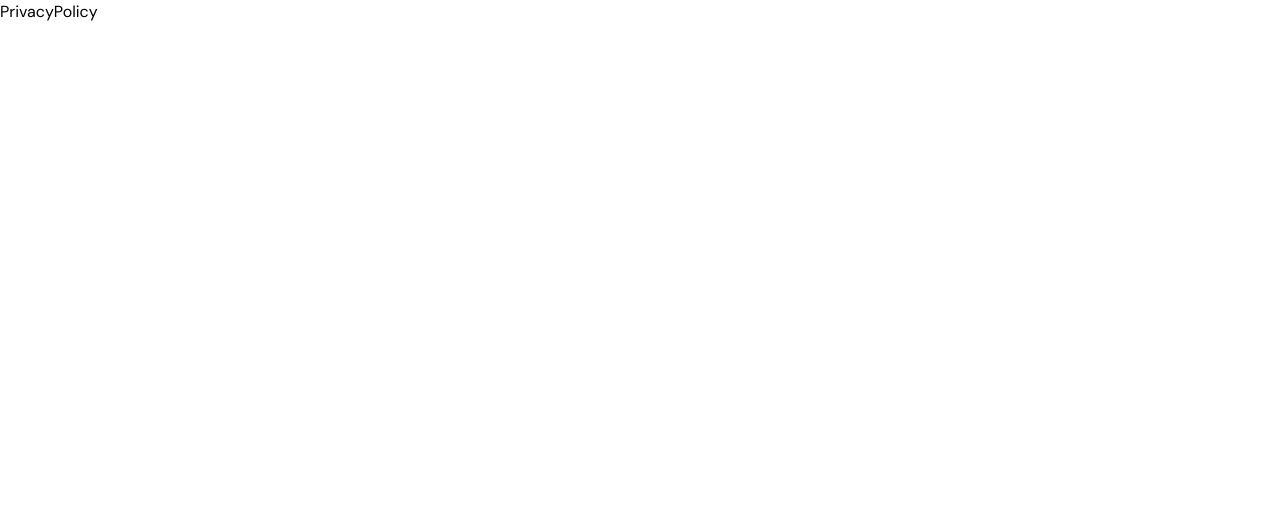
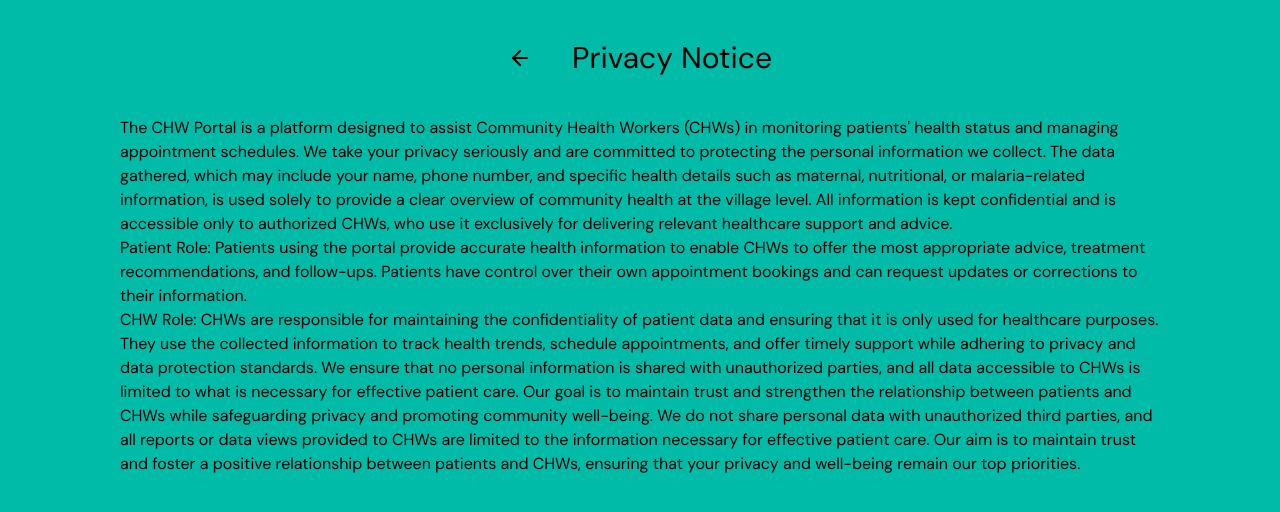
Before and after one commit to tuyishimejohnson/capstone-project, a React (Vite) app: page /privacy in a window 1280 px wide. Shown: the top 512 px of the page. Built offline with nearby package versions, Linux system fonts and the light colour scheme; a web font is replaced by a local one.

Commit message:
feat: add content in ethics and privacy components

```diff
--- a/src/privacy/Ethics.tsx
+++ b/src/privacy/Ethics.tsx
@@ -1,3 +1,46 @@
+import { useNavigate } from "react-router-dom";
+import { ArrowLeft } from "lucide-react";
+
 export const Ethics = () => {
-  return <div>Ethics</div>;
+  const navigate = useNavigate();
+  return (
+    <>
+      <div className="mx-44">
+        <div className="flex justify-center items-center gap-10 bg-teal-300">
+          <button
+            className="cursor-pointer"
+            onClick={() => navigate("/dashboard")}
+          >
+            <ArrowLeft />
+          </button>
+          <h2 className="flex justify-center items-center gap-10 py-10 text-3xl">
+            Code of Ethics
+          </h2>
+        </div>
+
+        <p>
+          Commitment to Integrity and Confidentiality: Community Health Workers
+          (CHWs) are dedicated to maintaining the highest standards of integrity
+          and confidentiality when handling patient data. All information
+          collected through the CHW Portal is used solely to provide quality
+          healthcare services and to monitor community health trends. CHWs must
+          ensure that personal details and medical information are kept private
+          and accessed only by authorized personnel for healthcare purposes.
+          Respect, Fairness, and Compassion: CHWs are committed to treating all
+          patients with respect, fairness, and compassion, regardless of their
+          background, health status, or personal circumstances. They strive to
+          create a supportive environment that fosters trust and encourages open
+          communication. Likewise, patients are encouraged to provide accurate
+          information and actively engage in their healthcare journey to ensure
+          the best possible outcomes. Accountability and Community Well-being:
+          Both CHWs and patients share the responsibility of promoting community
+          health and well-being. CHWs are accountable for their actions and
+          decisions, ensuring that all recommendations and advice align with
+          medical best practices and ethical standards. Patients, on the other
+          hand, are encouraged to follow guidance and contribute to maintaining
+          a healthy community by participating honestly and responsibly.
+        </p>
+      </div>
+    </>
+  );
 };
--- a/src/privacy/PrivacyPolicy.tsx
+++ b/src/privacy/PrivacyPolicy.tsx
@@ -1,3 +1,56 @@
+import { ArrowLeft } from "lucide-react";
+import { useNavigate } from "react-router";
+
 export const PrivacyPolicy = () => {
-  return <div>PrivacyPolicy</div>;
+  const navigate = useNavigate();
+  return (
+    <>
+      <div className="bg-teal-500 h-screen px-30">
+        <div className="flex justify-center items-center gap-10">
+          <button onClick={() => navigate("/dashboard")}>
+            <ArrowLeft className="cursor-pointer" />
+          </button>
+          <h2 className="text-3xl py-10">Privacy Notice</h2>
+        </div>
+        <p>
+          The CHW Portal is a platform designed to assist Community Health
+          Workers (CHWs) in monitoring patients' health status and managing
+          appointment schedules. We take your privacy seriously and are
+          committed to protecting the personal information we collect. The data
+          gathered, which may include your name, phone number, and specific
+          health details such as maternal, nutritional, or malaria-related
+          information, is used solely to provide a clear overview of community
+          health at the village level. All information is kept confidential and
+          is accessible only to authorized CHWs, who use it exclusively for
+          delivering relevant healthcare support and advice.{" "}
+        </p>
+
+        <p>
+          Patient Role: Patients using the portal provide accurate health
+          information to enable CHWs to offer the most appropriate advice,
+          treatment recommendations, and follow-ups. Patients have control over
+          their own appointment bookings and can request updates or corrections
+          to their information.
+        </p>
+
+        <p>
+          CHW Role: CHWs are responsible for maintaining the confidentiality of
+          patient data and ensuring that it is only used for healthcare
+          purposes. They use the collected information to track health trends,
+          schedule appointments, and offer timely support while adhering to
+          privacy and data protection standards. We ensure that no personal
+          information is shared with unauthorized parties, and all data
+          accessible to CHWs is limited to what is necessary for effective
+          patient care. Our goal is to maintain trust and strengthen the
+          relationship between patients and CHWs while safeguarding privacy and
+          promoting community well-being. We do not share personal data with
+          unauthorized third parties, and all reports or data views provided to
+          CHWs are limited to the information necessary for effective patient
+          care. Our aim is to maintain trust and foster a positive relationship
+          between patients and CHWs, ensuring that your privacy and well-being
+          remain our top priorities.
+        </p>
+      </div>
+    </>
+  );
 };
```
